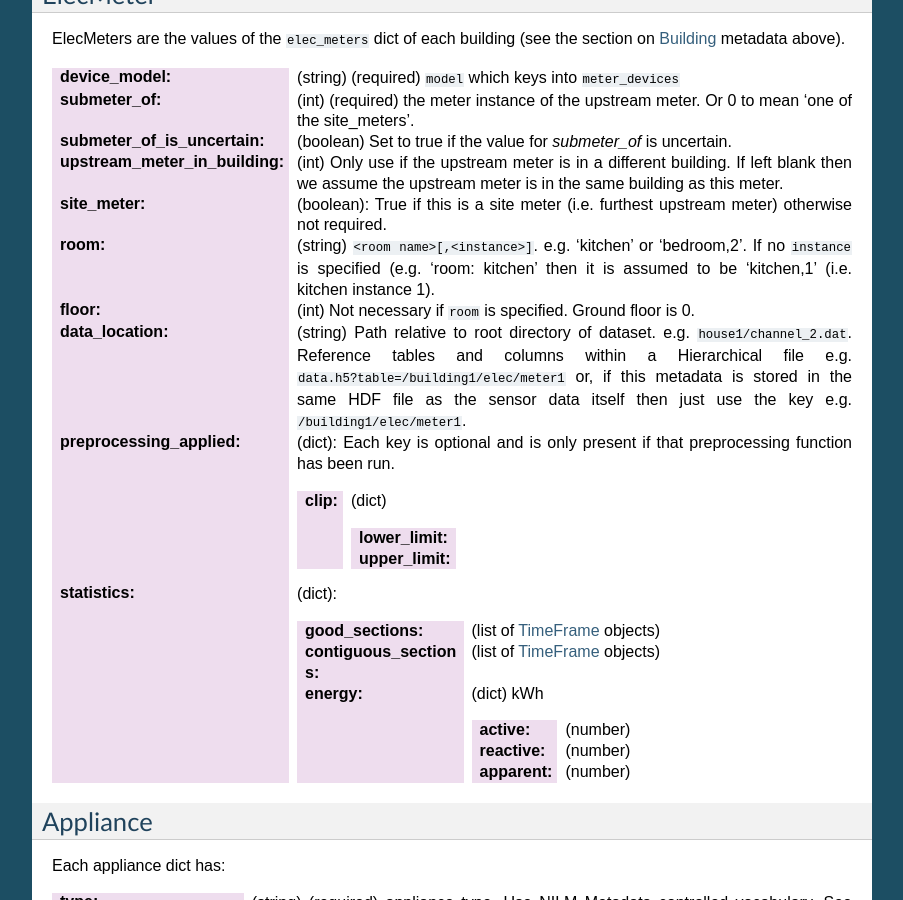
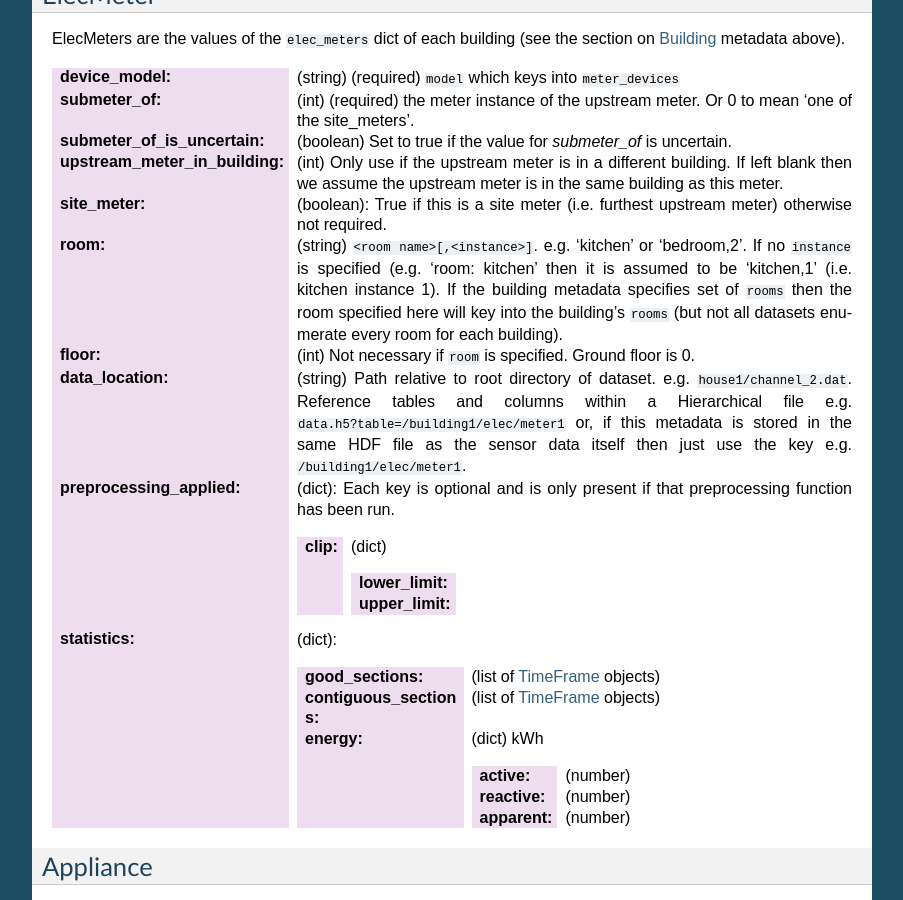
Before and after one commit to nilmtk/nilm_metadata, a Sphinx documentation site: the page built from docs/source/dataset_metadata.rst, in a window 1280 px wide and 900 px high, scrolled down 2840 px. Shown: the whole window, without its empty margins (198-1101 px from the left). Built offline with Sphinx 7.4.7, drawn with Linux system fonts in a browser that asks for light colours.

Commit message:
further clarification of rooms

```diff
--- a/docs/source/dataset_metadata.rst
+++ b/docs/source/dataset_metadata.rst
@@ -196,7 +196,10 @@ section on `Building`_ metadata above).
 :room: (string) ``<room name>[,<instance>]``.  e.g. 'kitchen' or
        'bedroom,2'.  If no ``instance`` is specified (e.g. 'room:
        kitchen' then it is assumed to be 'kitchen,1'
-       (i.e. kitchen instance 1).
+       (i.e. kitchen instance 1).  If the building metadata specifies set of
+       ``rooms`` then the room specified here will key into the
+       building's ``rooms`` (but not all datasets enumerate every room
+       for each building).
 :floor: (int) Not necessary if ``room`` is specified. Ground floor is 0.
 
 :data_location: (string) Path relative to root directory of
```
